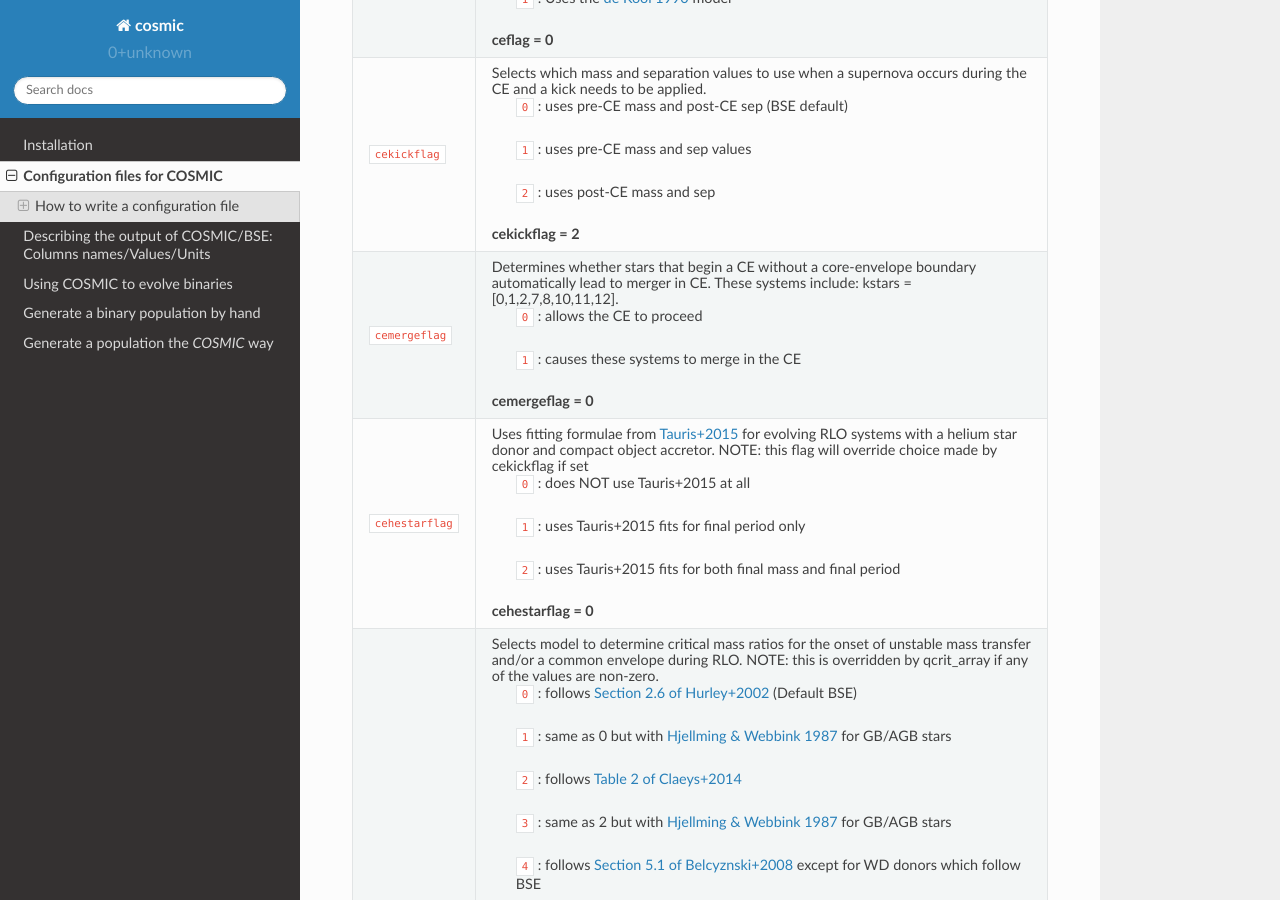
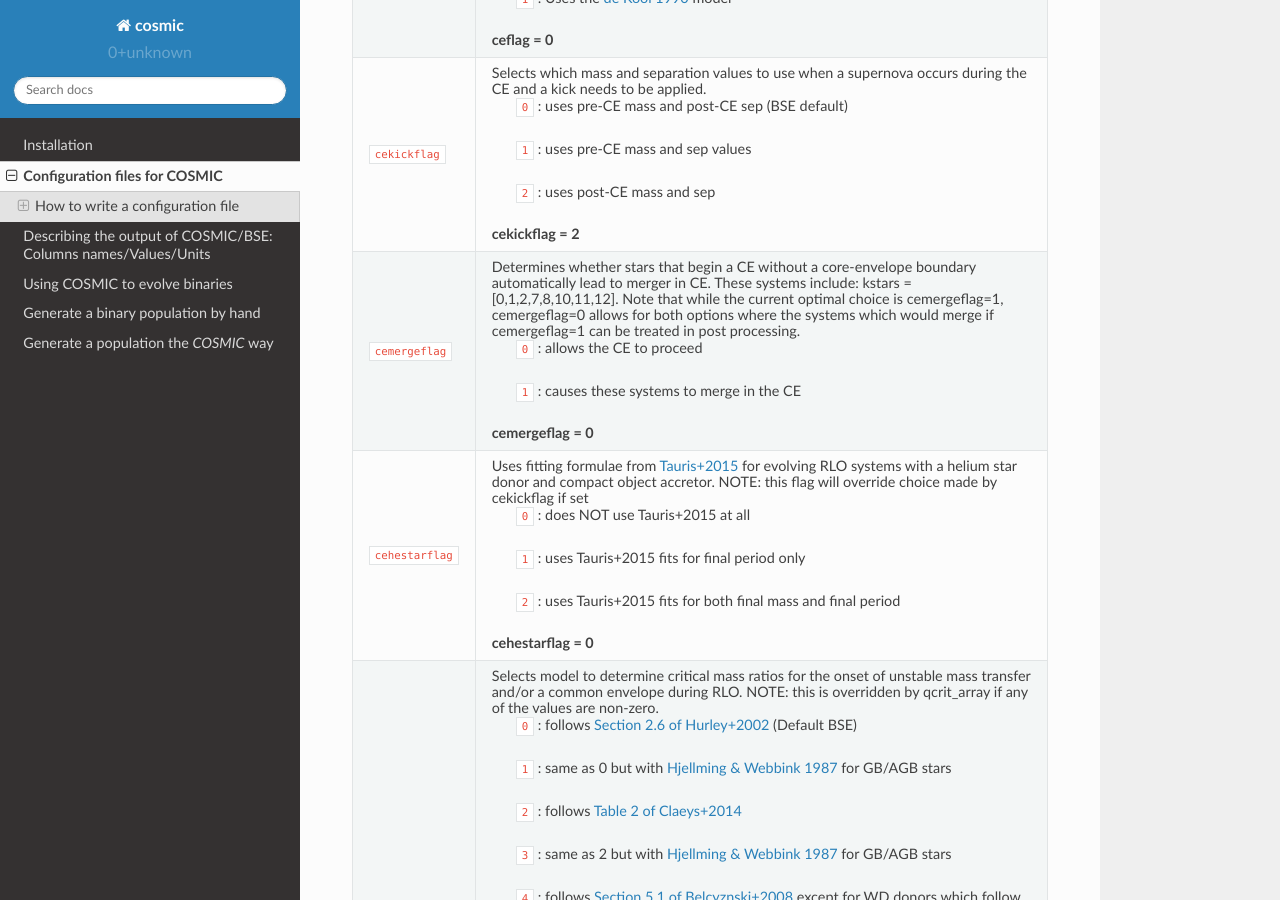
Before and after one commit to COSMIC-PopSynth/COSMIC, a Sphinx documentation site: the page built from docs/inifile/index.rst, in a window 1280 px wide and 900 px high, scrolled down 7883 px. Built offline with Sphinx 7.4.7 and the Read the Docs theme 2.0.0, drawn with Linux system fonts in a browser that asks for light colours; formulas are drawn with MathJax 3.

Commit message:
cemergeflag warning to fix issue #516

```diff
--- a/docs/inifile/index.rst
+++ b/docs/inifile/index.rst
@@ -493,7 +493,10 @@ common envelope occurs regardless of the choices below:
 ``cemergeflag``          Determines whether stars that begin a CE
                          without a core-envelope boundary automatically lead to
                          merger in CE. These systems include:
-                         kstars = [0,1,2,7,8,10,11,12].
+                         kstars = [0,1,2,7,8,10,11,12]. Note that while the current
+                         optimal choice is cemergeflag=1, cemergeflag=0 allows for
+                         both options where the systems which would merge if
+                         cemergeflag=1 can be treated in post processing.
 
                             ``0`` : allows the CE to proceed
 
```
Also changed, not shown: 1 other file.
